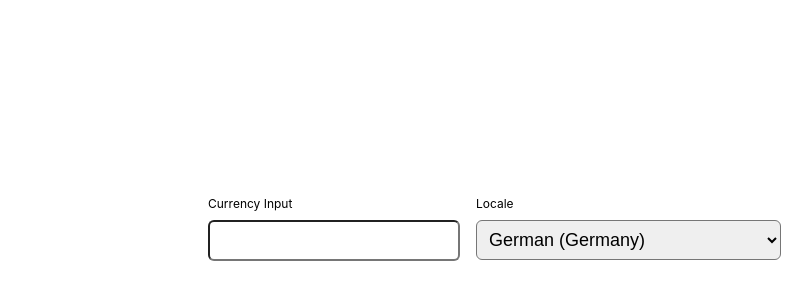
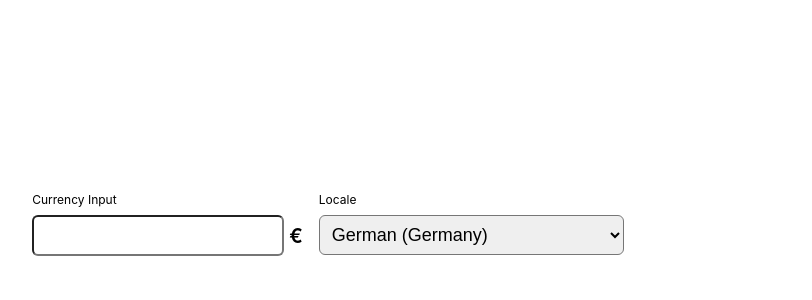
Before and after one commit to Madubhashana/Currency-Number-Input, a React (Create React App) app: page / in a window 1280 px wide. Shown: the part 24-324 px from the top of the page, without its empty margins (312-1124 px from the left). Built offline with nearby package versions, Linux system fonts and the light colour scheme.

Commit message:
fix: live currency conversion

```diff
--- a/src/components/currency-input.component.tsx
+++ b/src/components/currency-input.component.tsx
@@ -46,6 +46,7 @@ type CurrencyInputPropsType = Readonly<{
   value?: string;
   min?: number;
   max?: number;
+  showSymbol?: boolean;
   onChange?: (next: string, event: ChangeEvent<HTMLInputElement>) => void;
   onBlur?: (next: string, event: FocusEvent<HTMLInputElement, Element>) => void;
 }> &
@@ -80,6 +81,7 @@ const CurrencyInput = ({
   value,
   min,
   max,
+  showSymbol = true,
   onChange,
   onBlur,
   ...delegated
@@ -94,6 +96,8 @@ const CurrencyInput = ({
     string | undefined
   >();
 
+  //14500.5
+
   useEffect(() => {
     /* Uncontrolled value updates
      * Updates the component's value (currencyValue) each time
@@ -107,7 +111,9 @@ const CurrencyInput = ({
   useEffect(() => {
     if (selectedCurrencyData && _numericValue.current) {
       updateCurrencyValue(
-        _numericValue.current.toString(),
+        _numericValue.current
+          .toString()
+          .replace(".", selectedCurrencyData.decimalSeparator),
         DEFAULT_CURRENCY_DECIMALS
       );
     }
@@ -132,7 +138,7 @@ const CurrencyInput = ({
       locale: selectedCurrencyData.locale,
       currency: selectedCurrencyData.currency,
       decimalSeparator: selectedCurrencyData.decimalSeparator,
-      thousandSeparator: selectedCurrencyData.thousandSeparator,
+      thousandsSeparator: selectedCurrencyData.thousandsSeparator,
     });
 
     _numericValue.current = value;
@@ -240,10 +246,11 @@ const CurrencyInput = ({
   };
 
   return (
+    <div style={{ display: "flex", flexDirection: "column" }}>
+      <div className="currency-input-container">
         <div className="input-container">
-      <div className="currency-input-container">
-        <div>
           <label>Currency Input</label>
+          <div style={{ display: "flex", alignItems: "center", gap: 5 }}>
             <input
               value={currencyValue}
               onChange={handleOnChange}
@@ -254,9 +261,15 @@ const CurrencyInput = ({
               onBeforeInput={handleOnBeforeInput}
               {...delegated}
             />
+            {showSymbol && (
+              <span className="currency-symbol">
+                {selectedCurrencyData.currencySymbol}
+              </span>
+            )}
+          </div>
         </div>
 
-        <div>
+        <div className="input-container">
           <label>Locale</label>
           <select
             name="pets"
--- a/src/index.css
+++ b/src/index.css
@@ -28,8 +28,6 @@ code {
 .input-container {
   display: flex;
   flex-direction: column;
-  max-width: 240px;
-  width: 100%;
 }
 
 .input-container input,
@@ -54,4 +52,11 @@ select {
   display: flex;
   flex-direction: row;
   gap: 16px;
+  align-self: center;
 }
+
+.currency-symbol {
+  margin-top: 8px;
+  font-size: 20px;
+  font-weight: 600;
+}
--- a/src/lib/utilts.ts
+++ b/src/lib/utilts.ts
@@ -4,32 +4,45 @@ import { CurrencyFormatterReturnType, CurrencyDetailsType } from "../types";
 export const testUtilFunction = (num1: number, num2: number) => {
   return num1 + num2;
 };
-
-const escapeRegex = (s: string) => s.replace(/[.*+?^${}()|[\]\\]/g, "\\$&");
+const isAsciiDigit = (ch: string) => {
+  const c = ch.charCodeAt(0);
+  return c >= 48 && c <= 57; // '0'..'9'
+};
 
 export const sanitizeCurrencyValue = (
   value: string,
   decimalSeparator: string,
-  thousandSeparator: string
+  thousandsSeparator: string
 ) => {
   /* Keep only one decimal seperator (the last occurance)
    * Note: User may enter an invalid value with more than one decimal seperators.
    */
   const lastIndex = value.lastIndexOf(decimalSeparator);
   if (lastIndex >= 0) {
-    const valueWithoutCommas = value.replaceAll(decimalSeparator, "");
+    const valueWithoutDecimalSeparator = value.replaceAll(decimalSeparator, "");
     value =
-      valueWithoutCommas.slice(0, lastIndex) +
+      valueWithoutDecimalSeparator.slice(0, lastIndex) +
       decimalSeparator +
-      valueWithoutCommas.slice(lastIndex);
+      valueWithoutDecimalSeparator.slice(lastIndex);
   }
 
+  if (thousandsSeparator === " ") {
+    thousandsSeparator = "";
+  }
+
+  let out = "";
+
   // Keep only the digits and separators
-  const regex = new RegExp(
-    `[^0-9${escapeRegex(decimalSeparator)}${escapeRegex(thousandSeparator)}]`,
-    "g"
-  );
-  return value.replace(regex, "");
+  for (const ch of value) {
+    if (
+      isAsciiDigit(ch) ||
+      ch === decimalSeparator ||
+      ch === thousandsSeparator
+    ) {
+      out += ch;
+    }
+  }
+  return out;
 };
 
 const getFormattedCurrency = ({
@@ -73,11 +86,6 @@ const getFormattedCurrency = ({
     formattedParts.push({ value: decimalSeparator, type: "decimal" });
   }
 
-  const valueParts = formattedParts.filter((_part) => _part.type !== "group");
-
-  console.log("decimalSeparator ", decimalSeparator);
-  console.log("valueParts ", value);
-
   return {
     formattedValue: formattedParts.map((_part) => _part.value).join(""),
     value: Number(value),
@@ -88,7 +96,7 @@ export const currencyFormatter = (
   value: string,
   options: {
     fractionDigits?: number;
-    thousandSeparator?: string;
+    thousandsSeparator?: string;
     decimalSeparator?: string;
     locale: string;
     currency: string;
@@ -98,13 +106,13 @@ export const currencyFormatter = (
     return { formattedValue: "", value: 0 };
   }
 
-  const thousandSeparator = options?.thousandSeparator ?? ".";
+  const thousandsSeparator = options?.thousandsSeparator ?? ".";
   const decimalSeparator = options?.decimalSeparator ?? ",";
 
-  value = sanitizeCurrencyValue(value, decimalSeparator, thousandSeparator);
+  value = sanitizeCurrencyValue(value, decimalSeparator, thousandsSeparator);
 
   // Replace custom thousand separators
-  value = value.replaceAll(thousandSeparator, "");
+  value = value.replaceAll(thousandsSeparator, "");
 
   const isEndingWithDecimalSeparator = value.endsWith(decimalSeparator);
 
@@ -155,7 +163,7 @@ export const getCurrencyDetailsByLocale = (
   });
 
   let currencySymbol = "";
-  let thousandSeparator = "";
+  let thousandsSeparator = "";
   let decimalSeparator = "";
 
   // get each symbol explicitly
@@ -163,7 +171,7 @@ export const getCurrencyDetailsByLocale = (
     if (_part.type === "currency") {
       currencySymbol = _part.value;
     } else if (_part.type === "group") {
-      thousandSeparator = _part.value;
+      thousandsSeparator = _part.value;
     } else if (_part.type === "decimal") {
       decimalSeparator = _part.value;
     }
@@ -172,7 +180,7 @@ export const getCurrencyDetailsByLocale = (
   return {
     currency: localeData.currency,
     currencySymbol,
-    thousandSeparator,
+    thousandsSeparator,
     decimalSeparator,
     locale,
   };
--- a/src/types/index.ts
+++ b/src/types/index.ts
@@ -12,7 +12,7 @@ export type LocaleType = {
 export type CurrencyDetailsType = {
   currency: string;
   currencySymbol: string;
-  thousandSeparator: string;
+  thousandsSeparator: string;
   decimalSeparator: string;
   locale: string;
 };
```
Also changed, not shown: 1 other file (tests, documents, lock files or other folders). Lines whose indentation alone changed are shown as unchanged.
